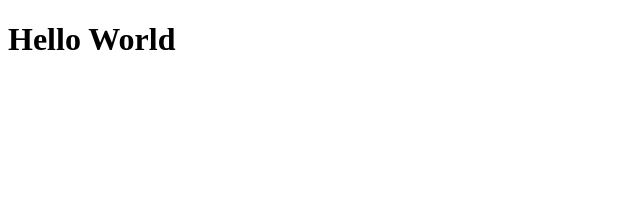
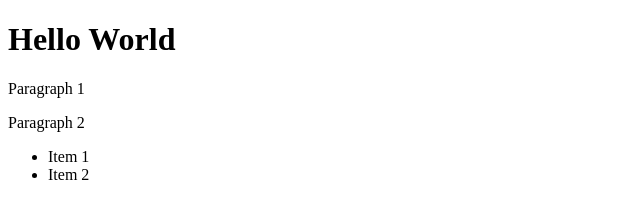
Before and after one commit to akrn27/jsDom, a plain HTML site: page index.html in a window 1280 px wide. Shown: the whole page, without its empty margins (0-640 px from the left). Drawn offline with Linux system fonts and the light colour scheme.

Commit message:
finish structure

```diff
--- a/index.html
+++ b/index.html
@@ -5,10 +5,18 @@
     <meta http-equiv="X-UA-Compatible" content="IE=edge">
     <meta name="viewport" content="width=device-width, initial-scale=1.0">
     <title>DOM</title>
+    <link rel="stylesheet" href="./main.css">
 </head>
 <body>
 
     <h1>Hello World</h1>
+    <p>Paragraph 1</p>
+    <p>Paragraph 2</p>
+
+    <ul>
+        <li>Item 1</li>
+        <li>Item 2</li>
+    </ul>
 
 </body>
 </html>
```
